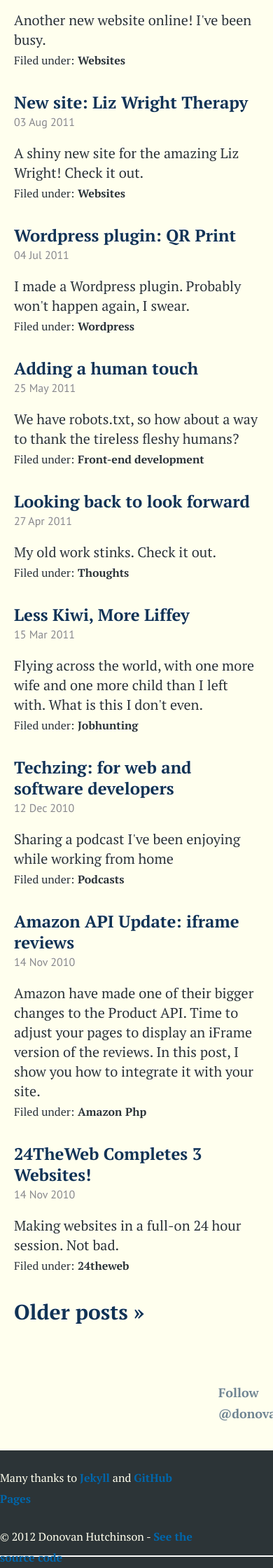
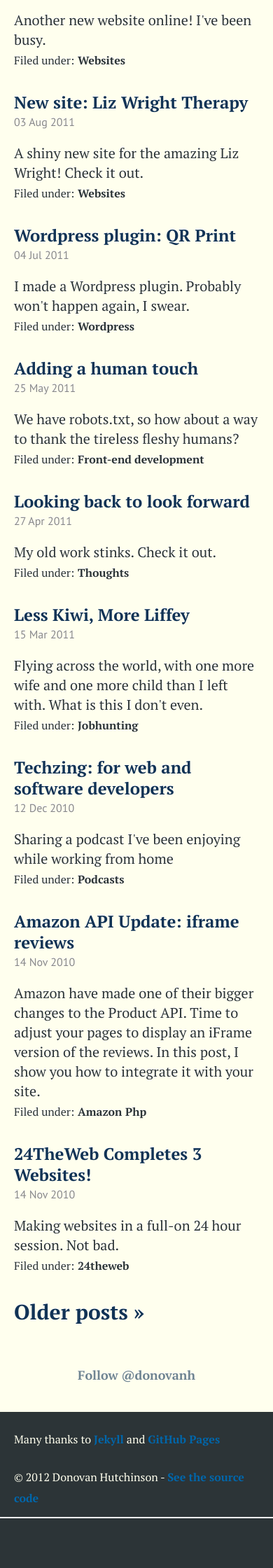
Before and after one commit to donovanh/donovanh.github.com, a Jekyll site: the page built from index.html, in a window 390 px wide. Shown: the part 383-2623 px from the top of the page at 70% size. Built offline with Jekyll 4.4.1, drawn with Linux system fonts in a browser that asks for light colours; nearby versions of some CDN libraries; comment, search, counter and statistics services are not loaded; after the commit the page ends 2552 px from its top, so only the background shows below that.

Commit message:
Footer phone styles

```diff
--- a/stylesheets/sass/_mediaqueries.sass
+++ b/stylesheets/sass/_mediaqueries.sass
@@ -1,11 +1,11 @@
 @media only screen and (max-width: 500px)
   /* Style adjustments for phoney sizes
-  section.content
+  section.content, section.footer-content
     width: auto
     float: none
     padding: 0 20px
 
-  section.sidebar
+  sidebar
     width: auto
     float: none
     text-align: center
@@ -19,8 +19,6 @@
     min-height: 90px
 
   article
-
-
     header .date
       margin-top: -26px
 
--- a/stylesheets/screen.css
+++ b/stylesheets/screen.css
@@ -1502,13 +1502,13 @@ sidebar p {
 /* Overrides */
 @media only screen and (max-width: 500px) {
   /* Style adjustments for phoney sizes */
-  section.content {
+  section.content, section.footer-content {
     width: auto;
     float: none;
     padding: 0 20px;
   }
 
-  section.sidebar {
+  sidebar {
     width: auto;
     float: none;
     text-align: center;
```
